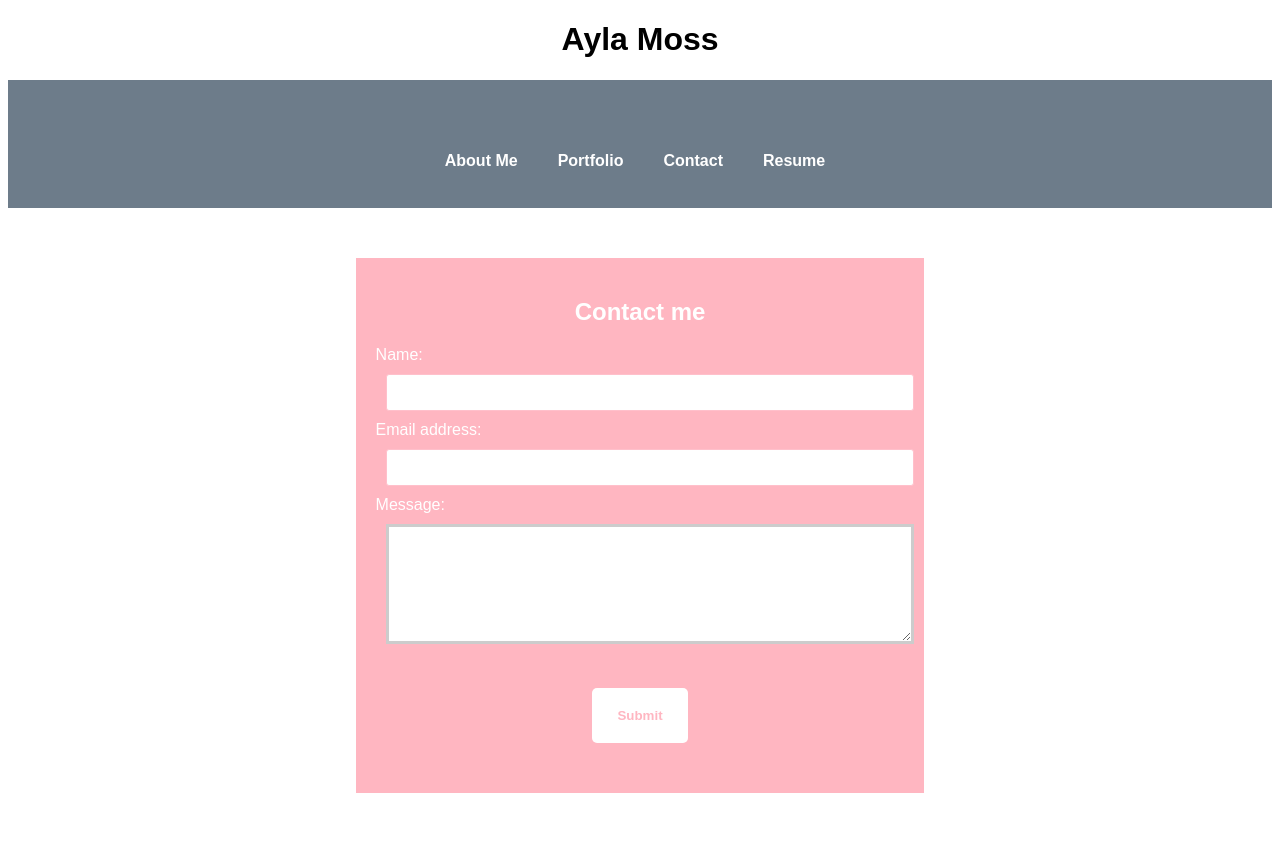
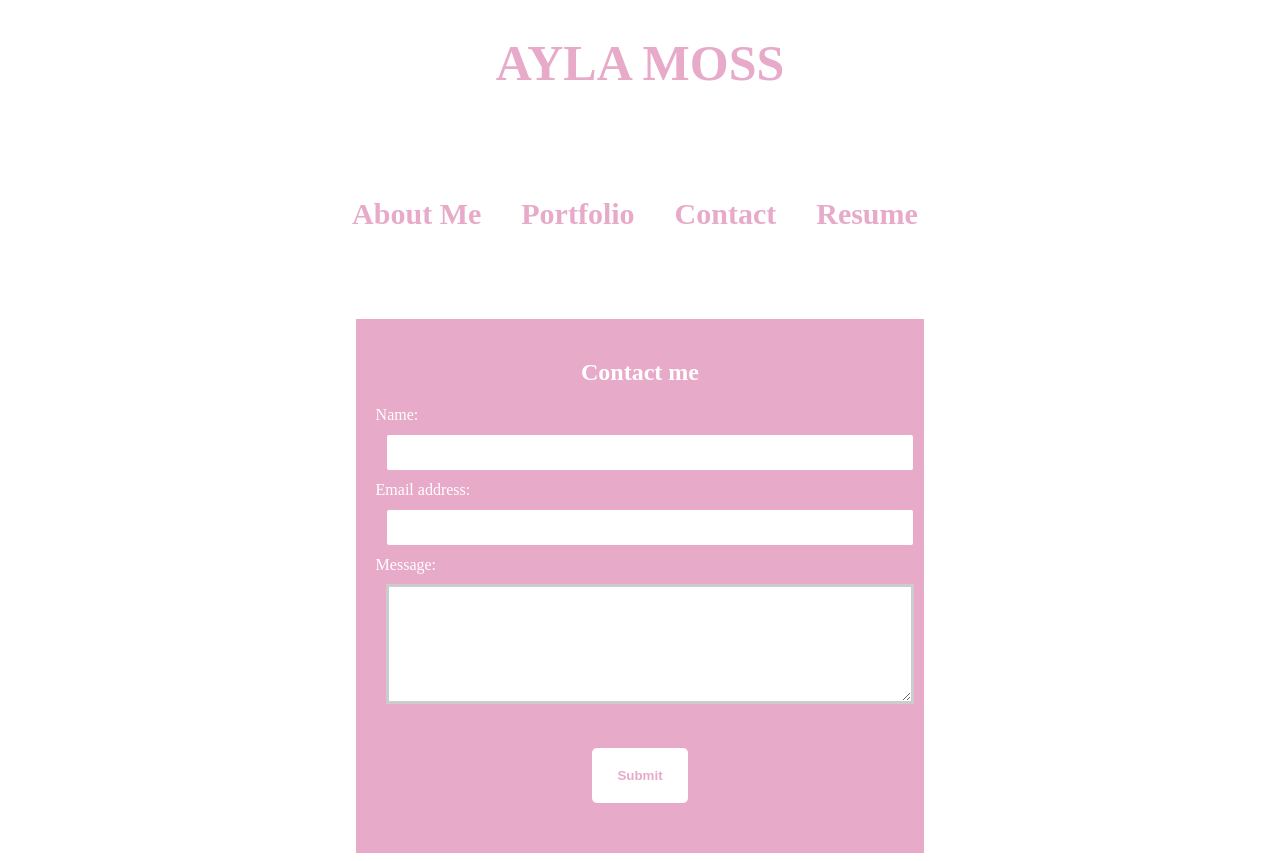
Before and after one commit to Ayla122/react-portfolio, a React (Create React App) app in the folder my-app/: page /#/contact in a window 1280 px wide. Before the commit the page ends 801 px from the top, so only its background shows below. Built offline with nearby package versions, Linux system fonts and the light colour scheme; a web font is replaced by a local one.

Commit message:
styled nav and name

```diff
--- a/my-app/src/App.css
+++ b/my-app/src/App.css
@@ -17,10 +17,6 @@ body{
   color: black;
 }
 nav {
-  background-color: rgb(109, 124, 138);
-  color: white;
+
+  color: #e8aac9;
 }
-
-footer.footer {
-  background-color: rgb(109, 124, 138);
-}
--- a/my-app/src/App.js
+++ b/my-app/src/App.js
@@ -13,8 +13,8 @@ function App (){
 return (
   <div>
 
-    <h1>
-      Ayla Moss
+    <h1 id="myname">
+      AYLA MOSS
     </h1>
     <Header />
 
--- a/my-app/src/Components/About.js
+++ b/my-app/src/Components/About.js
@@ -4,9 +4,11 @@ function About (){
     console.log("About component")
     return(
         <div>
+            <form>
         <h1>About me</h1>
         <h2> Lorem ipsum dolor sit amet, consectetur adipiscing elit. Ut ullamcorper sollicitudin massa id placerat. Aenean sollicitudin bibendum arcu, maximus pharetra elit condimentum nec.  </h2>
         <h2> Lorem ipsum dolor sit amet, consectetur adipiscing elit. Ut ullamcorper sollicitudin massa id placerat. Aenean sollicitudin bibendum arcu, maximus pharetra elit condimentum nec. </h2>
+        </form>
         </div>
     )
 }
--- a/my-app/src/Components/Contact.js
+++ b/my-app/src/Components/Contact.js
@@ -7,7 +7,6 @@ function ContactForm() {
     // JSX
     return (
         <section>
-
             <form id="contact-form">
                 <h1>Contact me</h1>
                 <div>
--- a/my-app/src/index.css
+++ b/my-app/src/index.css
@@ -7,7 +7,10 @@ main {
   padding: 50px 30px;
 }
 
-
+#myname{
+  font-size: 50px;
+  color: #e8aac9;
+}
 * {
   box-sizing: border-box;
 }
@@ -19,7 +22,7 @@ body {
 
 body {
   text-align: center;
-  font-family: Arial, Helvetica, sans-serif;
+  font-family: didot;
 }
 
 p {
@@ -29,6 +32,7 @@ p {
 a {
 
   text-decoration: none;
+
 }
 
 a:hover {
@@ -52,7 +56,7 @@ form {
   width: 45%;
   margin: auto;
   margin-top: 50px;
-  background-color: lightpink;
+  background-color: #e8aac9;
   padding: 20px;
   color: white;
 }
@@ -63,7 +67,7 @@ label{
 
 input {
   padding: 10px;
-  border: 1px solid pink;
+  border: 1px solid #e8aac9;
   border-radius: 3px;
   transition: box-shadow 5px;
   margin: 10px;
@@ -71,21 +75,17 @@ input {
 
 }
 
-input:focus {
-  border: 1px solid var(--secondary);
-  box-shadow: 0 0 .25rem rgba(0, 0, 0, .5);
-}
-
 li {
   list-style: none;
 }
 
 .nav-font {
-  font-family: Arial, "Helvetica", sans-serif ;
+  font-family: didot;
+  font-size: 30px;
 }
 
 .nav-title-font {
-  font-family: Arial, 'Helvetica', sans-serif;
+  font-family: didot;
   padding-left: 50px;
 }
 
@@ -219,7 +219,7 @@ button {
 	background-color: white;
 	border: 0;
 	border-radius: 5px;
-	color: lightpink;
+	color: #e8aac9;
 	cursor: pointer;
 	font-weight: 600;
 	margin-bottom: 30px;
```
